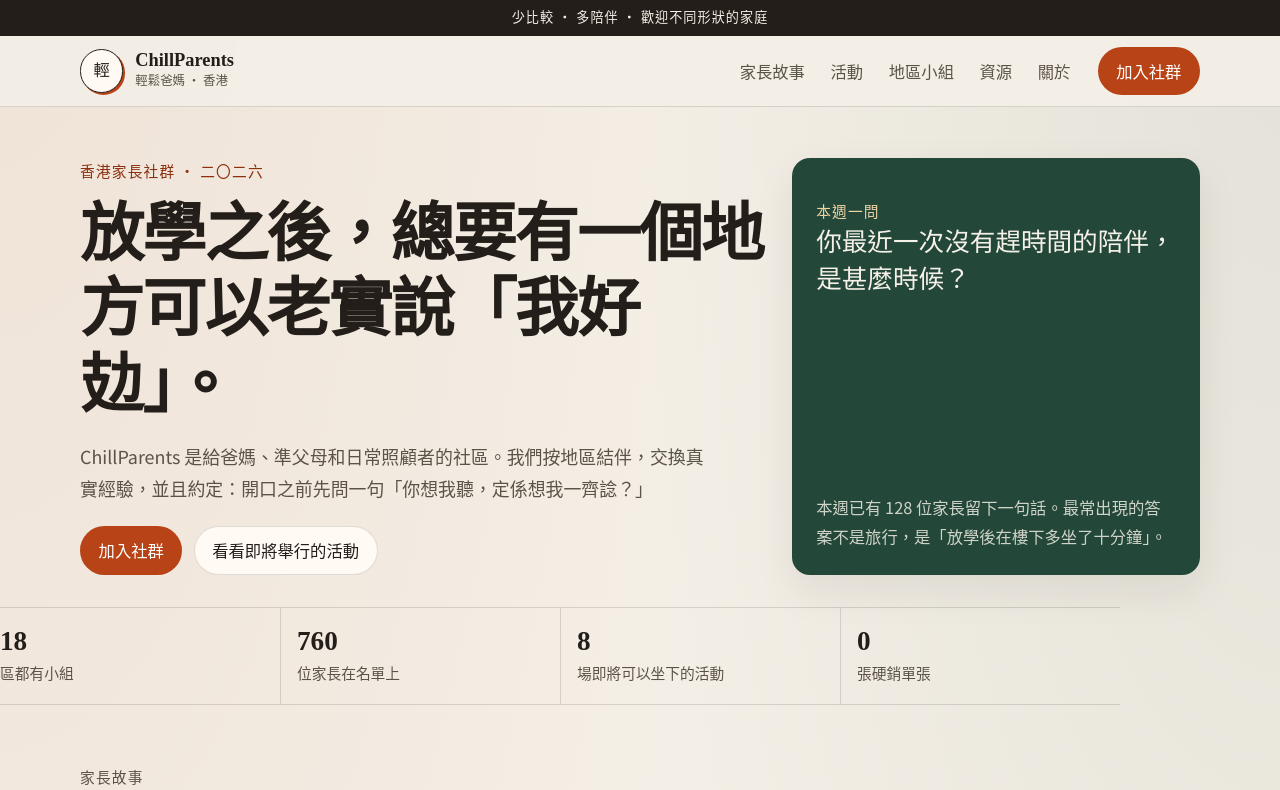
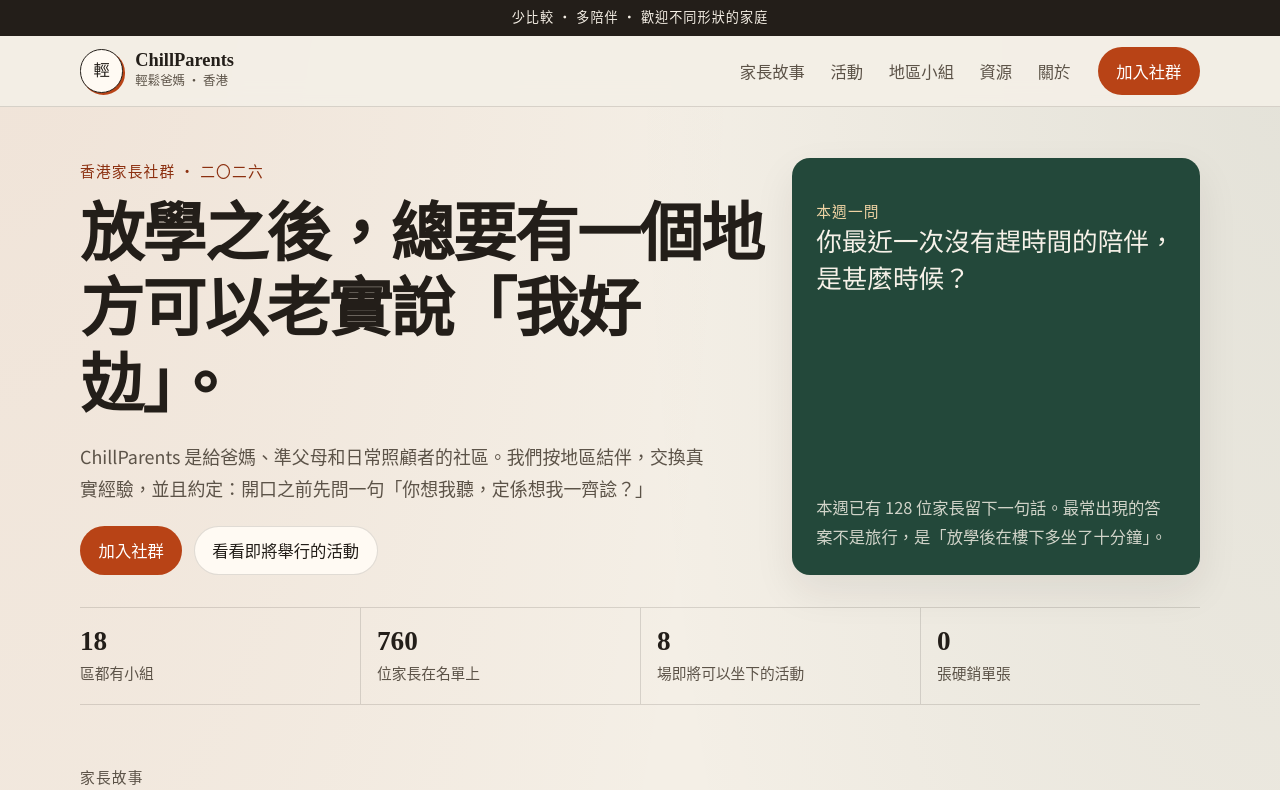
Before and after one commit to herbertshiu/chillparents, a Next.js app: page / in a window 1280 px wide. Shown: the top 790 px of the page. Built offline with nearby package versions, Linux system fonts and the light colour scheme.

Commit message:
Center the landing-page stats with the rest of the page.
The stats row set its own left and right margins to zero, which overrode the shared page centering.

Co-authored-by: herbertshiu <herbertshiu@users.noreply.github.com>

```diff
--- a/app/globals.css
+++ b/app/globals.css
@@ -246,7 +246,7 @@ h1, h2, h3, h4 { font-family: var(--serif); font-weight: 600; line-height: 1.25;
   grid-template-columns: repeat(4, 1fr);
   border-top: 1px solid var(--line);
   border-bottom: 1px solid var(--line);
-  margin: 0.5rem 0 1rem;
+  margin-block: 0.5rem 1rem;
 }
 
 .stat { padding: 1.1rem 1rem 1.1rem 0; }
```
